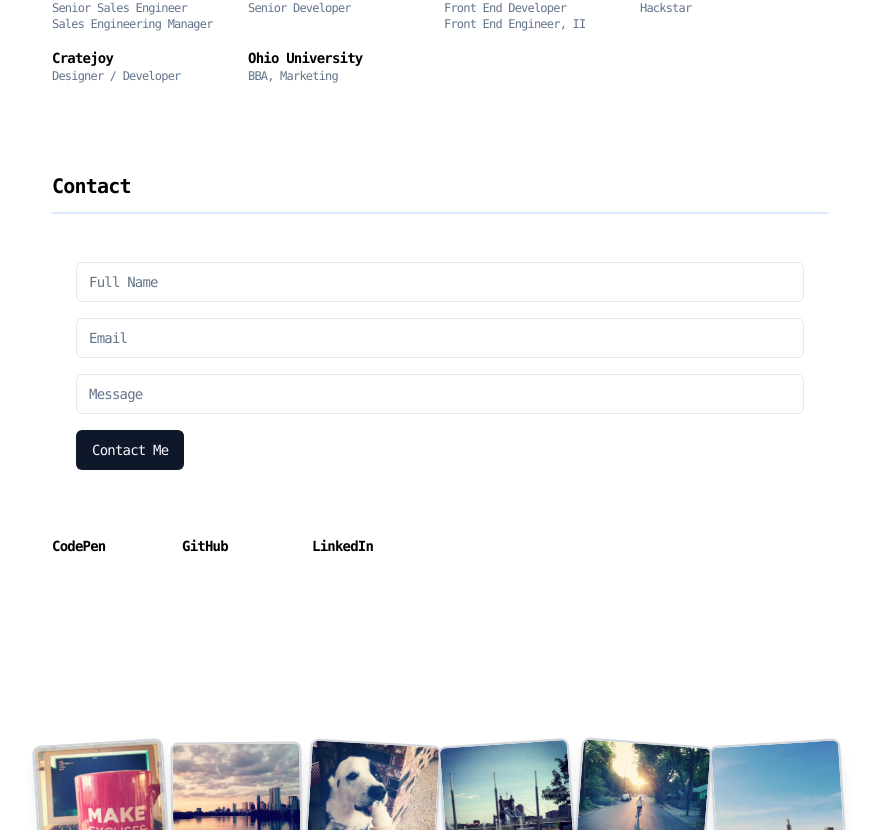
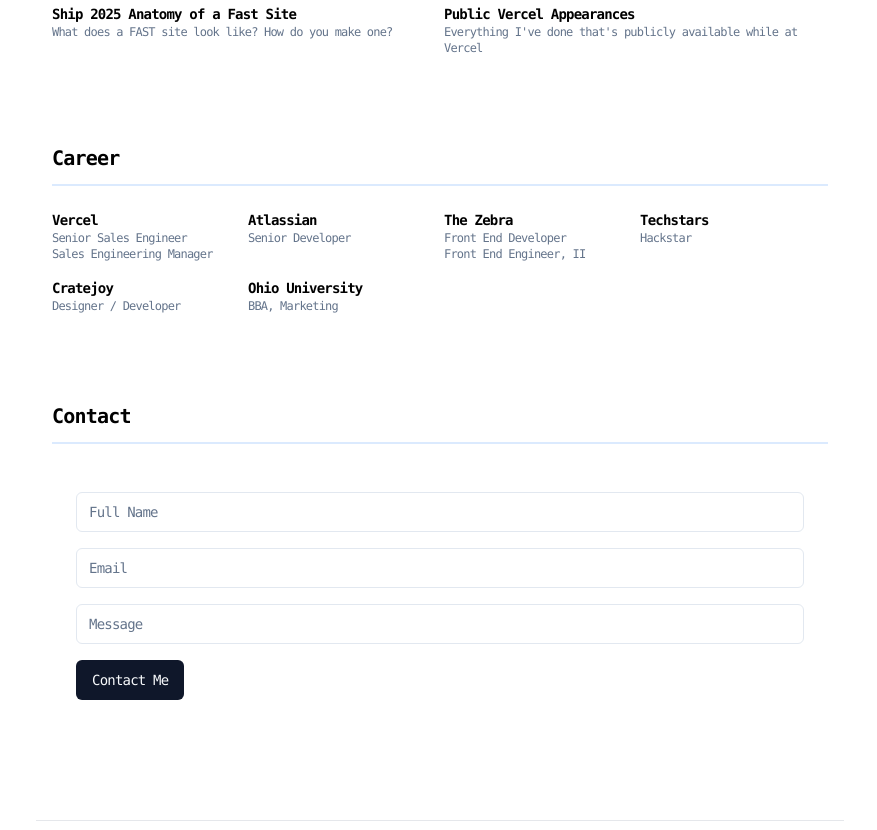
Before and after one commit to mattjared/personal-site, a Next.js app: page / in a window 1280 px wide. Shown: the part 1970-2800 px from the top of the page, without its empty margins (200-1077 px from the left). Built offline with nearby package versions, Linux system fonts and the light colour scheme.

Commit message:
Jimmy Darden

```diff
--- a/app/blog/[id]/page.tsx
+++ b/app/blog/[id]/page.tsx
@@ -22,7 +22,7 @@
   const contentHtml = processedContent.toString();
   return (
     <>
-      <h1 className="text-2xl font-semibold mb-4 mt-24">{title}</h1>
+      <h1 className="text-2xl font-semibold mb-4 mt-12">{title}</h1>
       <h4 className="text-slate-500 text-xs mb-12">{date}</h4>
       <div className='prose tracking-tighter prose-img:max-w-full prose-pre:overflow-x-auto max-w-none w-full mx-auto px-4 md:px-0'>
         <div dangerouslySetInnerHTML={{ __html: contentHtml }} />
--- a/app/components/Footer.tsx
+++ b/app/components/Footer.tsx
@@ -1,9 +1,6 @@
-import PicGrid from "./PicGrid";
-
 export default function Footer() {
   return (
-    <footer className="mt-12 py-6 border-gray-200 text-right text-slate-500 text-sm container mx-auto px-4">
-      <PicGrid />
+    <footer className="pb-6 border-gray-200 text-right text-slate-500 text-sm container mx-auto px-4">
       <hr className="my-4" />
       <p>© {new Date().getFullYear()} Matt Jared. All rights reserved.</p>
       <p className="opacity-80 text-sm italic">enthusiasm is a choice</p>
--- a/app/lib/actions.ts
+++ b/app/lib/actions.ts
@@ -5,7 +5,7 @@
   const { email, name, message } = Object.fromEntries(formData);
   const resend = new Resend(process.env.RESEND_API_KEY);
   await resend.emails.send({
-        from: 'Acme <onboarding@resend.dev>',
+        from: 'Matt Jared Dot XYZ',
         to: 'mattjared9@gmail.com',
         subject: 'Contact Form Submission',
         html: `<div>Name: ${name} <br> Email: ${email} <br> Message: ${message}</div>`,
--- a/app/page.tsx
+++ b/app/page.tsx
@@ -2,6 +2,8 @@
 import Link from "next/link"
 import { getBlogData } from "./lib/actions";
 import Contact from "./components/Contact";
+import PicGrid from "./components/PicGrid";
+
 export default async function Home() {
   const allBlogs = await getBlogData({ allPosts: true, recentPost: false });
   return (
@@ -14,6 +16,7 @@
         <p className="text-sm my-6 tracking-tight">{site.about.bio}</p>
         <p className="text-sm my-6 tracking-tight">{site.about.howtowork}</p>
       </div>
+      <PicGrid />
       <div className="py-10">
         <h1 className="text-xl font-semibold mb-6 pb-3 border-b-blue-100 border-b-2">Blog Posts</h1>
         <div className="grid grid-cols-1 md:grid-cols-2 gap-2 tracking-tighter">
@@ -68,16 +71,6 @@
       <div className="py-10">
         <h1 className="text-xl font-semibold mb-6 pb-3 border-b-blue-100 border-b-2">Contact</h1>
         <Contact />
-        <div className="grid grid-cols-1 md:grid-cols-6 gap-1 tracking-tighter mt-4">
-          {site.socials.map((social, i) => (
-            <p key={`${i}-social`} className="mb-2">
-              <Link href={social.url}>
-                <span className="text-sm font-semibold">{social.service}</span>
-              </Link>
-            </p>
-          ))}
-        </div>
-
       </div>
     </>
   )
```
